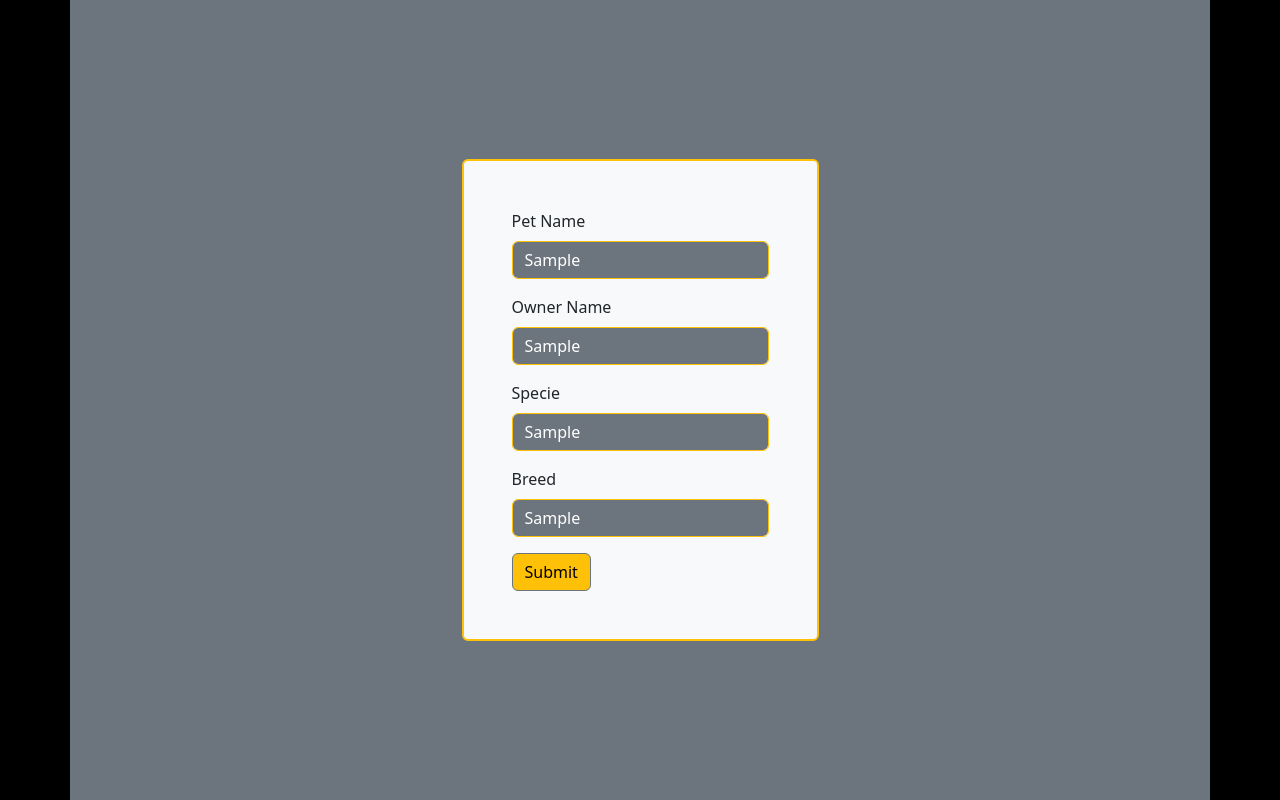
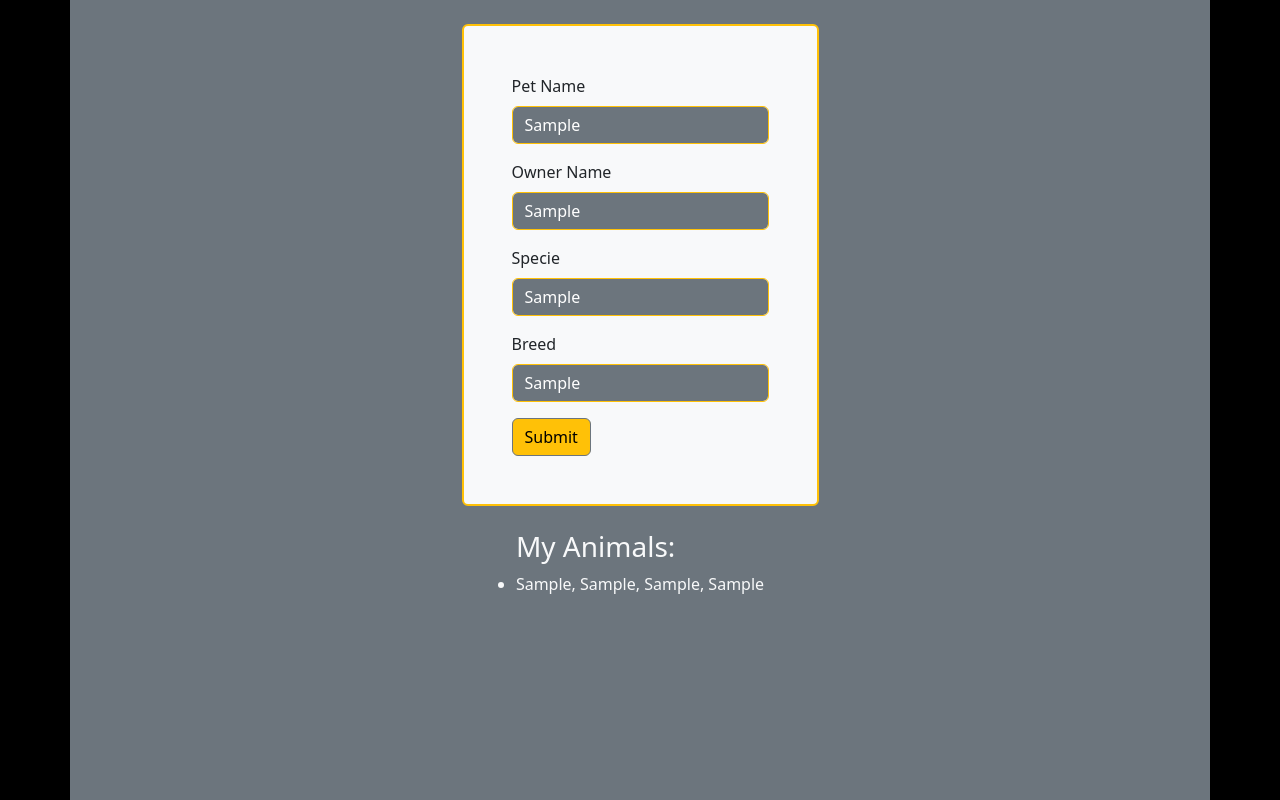
Before and after one commit to Marco-Pugliese/U2-W3-L1, a plain HTML site: page index.html in a window 1280 px wide. Both pictures are taken after typing "Sample", "Sample", "Sample", "Sample" into the empty fields and a click on the button "Submit". Drawn offline with nearby package versions, Linux system fonts and the light colour scheme.

Commit message:
complete with ul li and dom manipulation

```diff
--- a/index.html
+++ b/index.html
@@ -11,12 +11,13 @@
       crossorigin="anonymous"
     />
   </head>
-  <body>
-    <main class="bg-black">
+  <body class="bg-black">
+    <main>
       <div
-        class="container d-flex justify-content-center bg-secondary vh-100 align-items-center"
+        class="container d-flex flex-column bg-secondary align-items-center"
+        style="min-height: 100vh"
       >
-        <form class="bg-light p-5 m-5 rounded border border-2 border-warning">
+        <form class="bg-light p-5 m-4 rounded border border-2 border-warning">
           <div class="mb-3">
             <label for="petName" class="form-label">Pet Name</label>
             <input
@@ -29,6 +30,7 @@
             <input
               class="form-control bg-secondary text-white border-1 border-warning"
               id="ownerName"
+              required
             />
           </div>
           <div class="mb-3">
@@ -43,6 +45,7 @@
             <input
               class="form-control bg-secondary text-white border-1 border-warning"
               id="Breed"
+              required
             />
           </div>
           <button
@@ -53,10 +56,12 @@
             Submit
           </button>
         </form>
+        <section>
+          <h3 class="text-light">My Animals:</h3>
+          <ul id="mylist" class="list-group text-light"></ul>
+        </section>
       </div>
     </main>
-
-    <footer></footer>
     <script
       src="https://cdn.jsdelivr.net/npm/bootstrap@5.3.2/dist/js/bootstrap.bundle.min.js"
       integrity="sha384-C6RzsynM9kWDrMNeT87bh95OGNyZPhcTNXj1NW7RuBCsyN/o0jlpcV8Qyq46cDfL"
--- a/index.js
+++ b/index.js
@@ -53,10 +53,15 @@ const btn = document.getElementById("btn");
 let pets = [];
 btn.addEventListener("click", function (e) {
   e.preventDefault();
-  let z = petName.value;
-  z = new Pet(petName.value, ownerName.value, specie.value, breed.value);
+
+  let z = new Pet(petName.value, ownerName.value, specie.value, breed.value);
   pets.push(z);
   console.log(z);
+  const myList = document.getElementById("mylist");
+  let newLi = document.createElement("li");
+  newLi.innerText = `${z.petName}, ${z.ownerName}, ${z.species}, ${z.breed}`;
+  myList.appendChild(newLi);
+  newLi.classList.add("text-light");
 
   for (let y = 0; y < pets.length; y++) {
     if (z.ownerName === pets[y].ownerName && z.petName !== pets[y].petName) {
```
